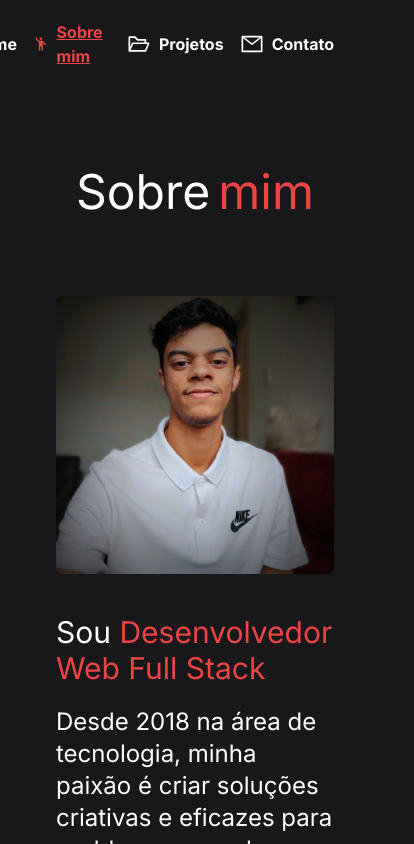
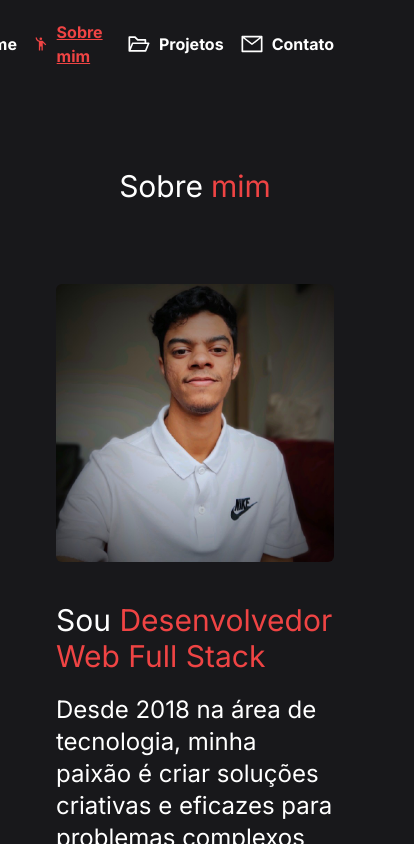
Before and after one commit to alexandrearaujoo/portfolio, a Next.js app: page /about in a window 390 px wide. Shown: the top 844 px of the page, 414 px wide, since content can reach past the window. Built offline with nearby package versions, Linux system fonts and the light colour scheme.

Commit message:
feat: create project page

```diff
--- /dev/null
+++ b/src/app/projects/page.tsx
@@ -0,0 +1,14 @@
+import SectionTitle from '@/components/SectionTitle';
+
+export default function Projects() {
+  return (
+    <main>
+      <SectionTitle title="Meus Projetos" />
+      <section>
+        <h1 className="text-white text-2xl md:text-6xl font-bold animate-bounce text-center">
+          Pagina em construção...
+        </h1>
+      </section>
+    </main>
+  );
+}
--- a/src/components/SectionTitle.tsx
+++ b/src/components/SectionTitle.tsx
@@ -8,9 +8,9 @@ const SectionTitle = ({ title }: SectionTitleProps) => {
   return (
     <section className="flex flex-col items-center justify-center gap-4 my-20">
       <div className="flex items-center gap-2 justify-center">
-        <h1 className="text-white font-normal text-5xl">{titleSplited[0]}</h1>
-        <h1 className="text-red-500 font-normal text-5xl truncate w-2/4 sm:w-full">
-          {titleSplited[1]}
+        <h1 className="text-white font-normal text-3xl md:text-5xl flex gap-2">
+          {titleSplited[0]}{' '}
+          <span className="text-red-500 font-normal">{titleSplited[1]}</span>
         </h1>
       </div>
     </section>
```
